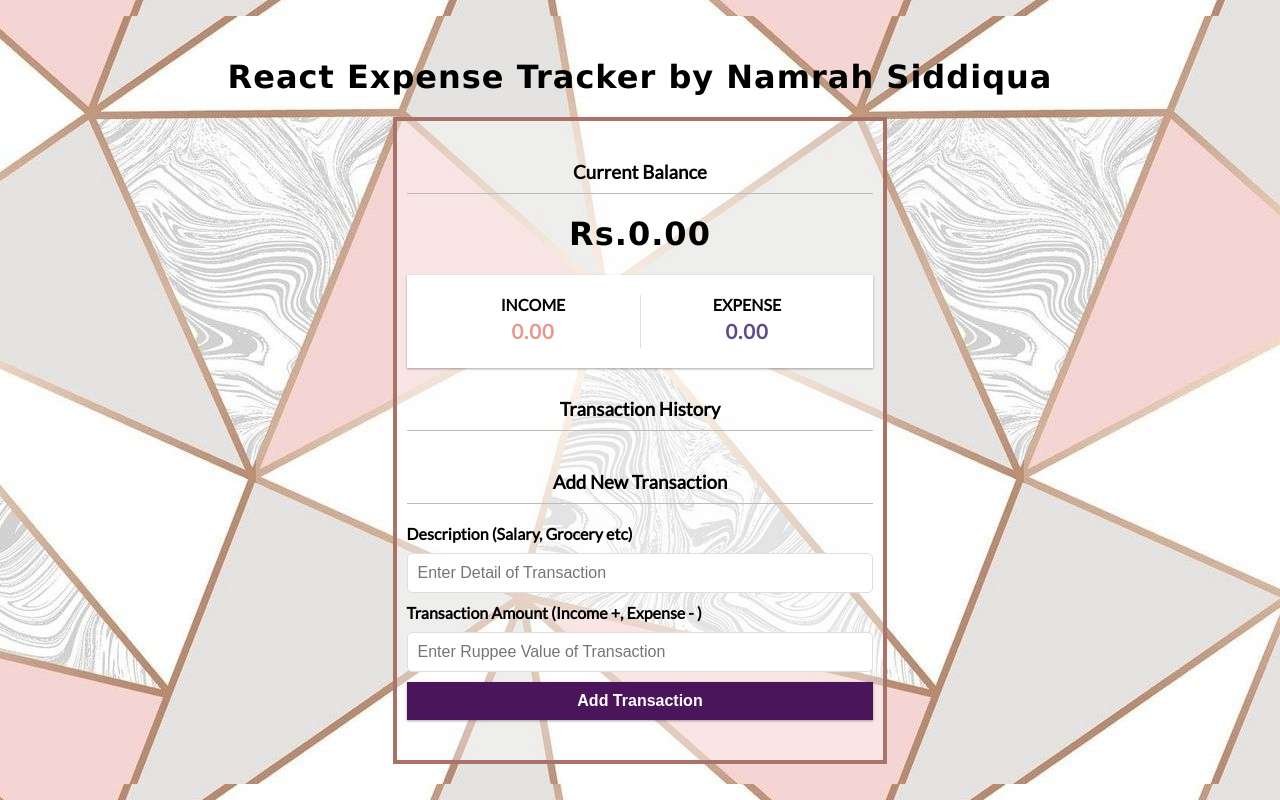
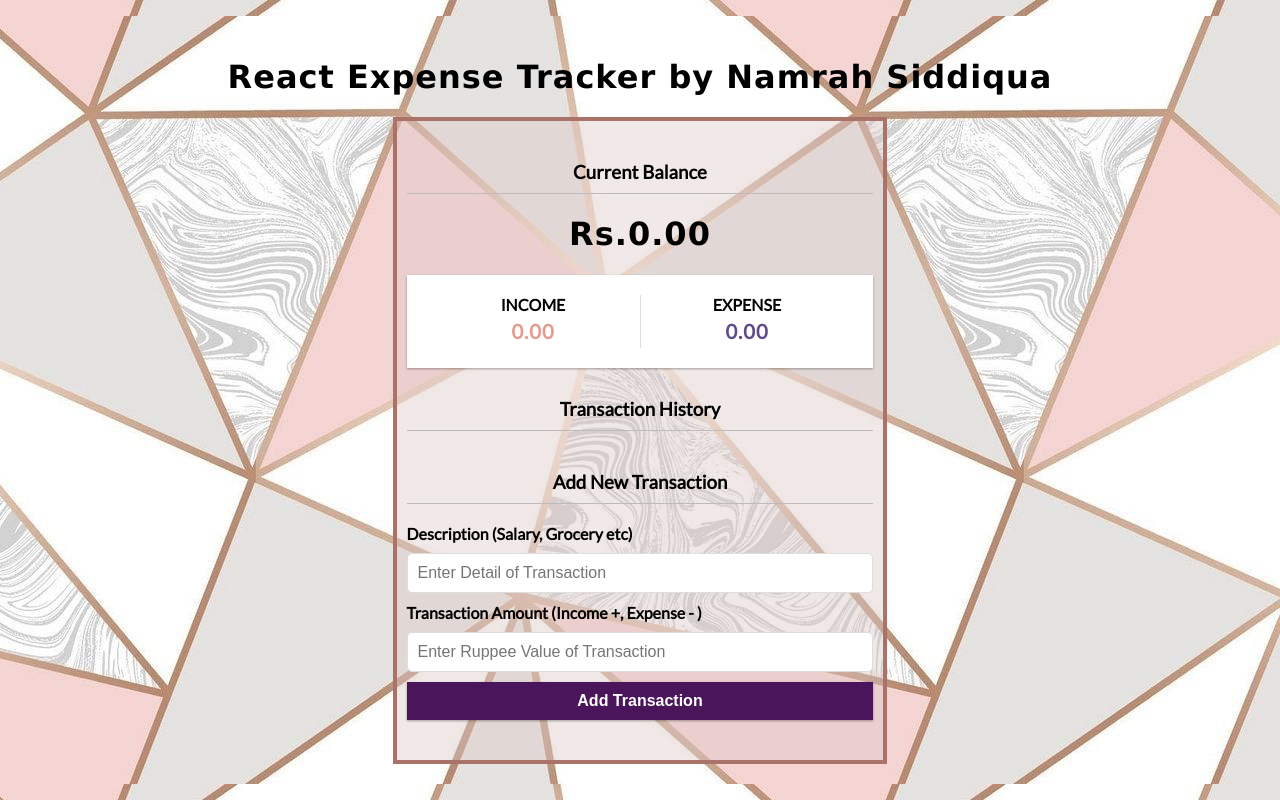
Before and after one commit to NamrahSiddiqua/expense-trackerapp-project1, a React (Create React App) app: page / in a window 1280 px wide. Built offline with nearby package versions, Linux system fonts and the light colour scheme.

Commit message:
Update App.css

```diff
--- a/src/App.css
+++ b/src/App.css
@@ -27,7 +27,7 @@ body {
 .container {
   margin: 30px auto;
   width: 350px;
-  background-color: #fdfdfd67;
+  background-color: #ddc6c667;
   padding: 50px;
   padding-bottom: 10px;
 }
```
